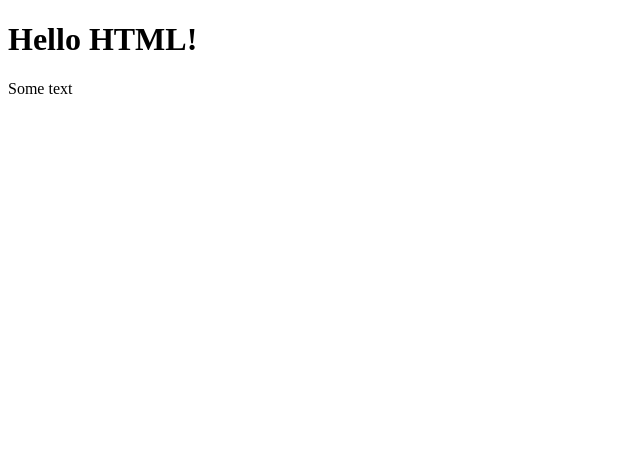
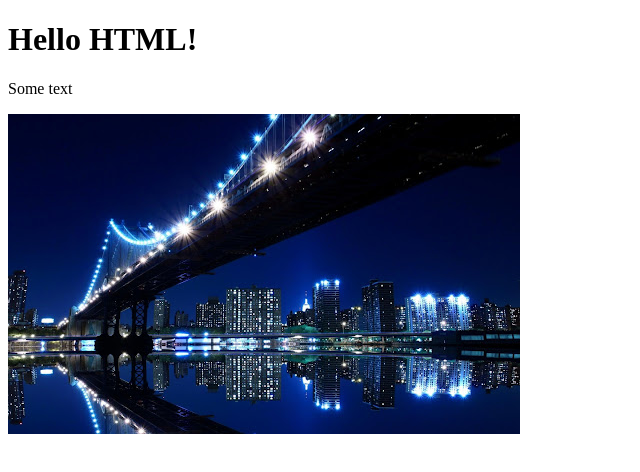
Before and after one commit to andriy775/hello-html, a plain HTML site: page index.html in a window 1280 px wide. Shown: the whole page, without its empty margins (0-640 px from the left). Drawn offline with Linux system fonts and the light colour scheme.

Commit message:
Sample html

```diff
--- a/index.html
+++ b/index.html
@@ -9,6 +9,6 @@
 <body>
     <h1>Hello HTML!</h1>
     <p>Some text</p>
-
+    <img src="img/Beautiful bridge.jpg" alt="bridge"
 </body>
 </html>
```
Also changed, not shown: img/Beautiful bridge.jpg (added).
